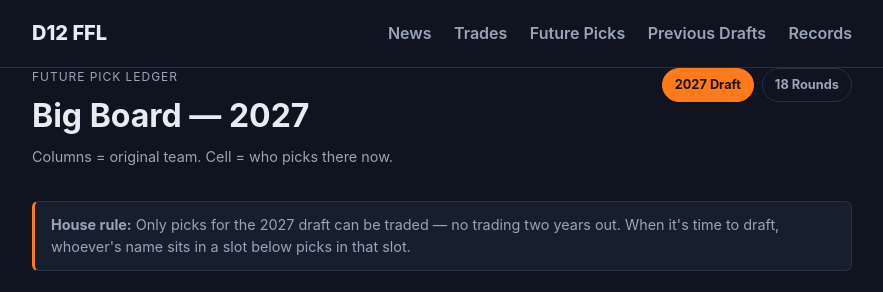
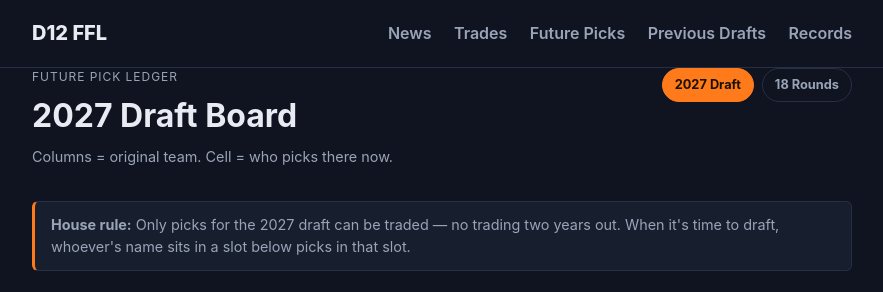
Before and after one commit to cullenhgn/D12-FFL-Website, a Jekyll site: the page built from future-picks/index.md, in a window 1280 px wide. Shown: the top 292 px of the page, without its empty margins (198-1081 px from the left). Built offline with Jekyll 4.4.1, drawn with Linux system fonts in a browser that asks for light colours.

Commit message:
Add files via upload

```diff
--- a/future-picks/index.md
+++ b/future-picks/index.md
@@ -11,7 +11,7 @@ permalink: /future-picks/
 <div class="fp-header">
   <div>
     <p class="fp-eyebrow">Future Pick Ledger</p>
-    <h1>Big Board — {{ site.draft_year }}</h1>
+    <h1>2027 Draft Board</h1>
     <p class="fp-sub">Columns = original team. Cell = who picks there now.</p>
   </div>
   <div class="fp-badges">
```
Also changed, not shown: other parts of future-picks/index.md (+1 -1 lines).
